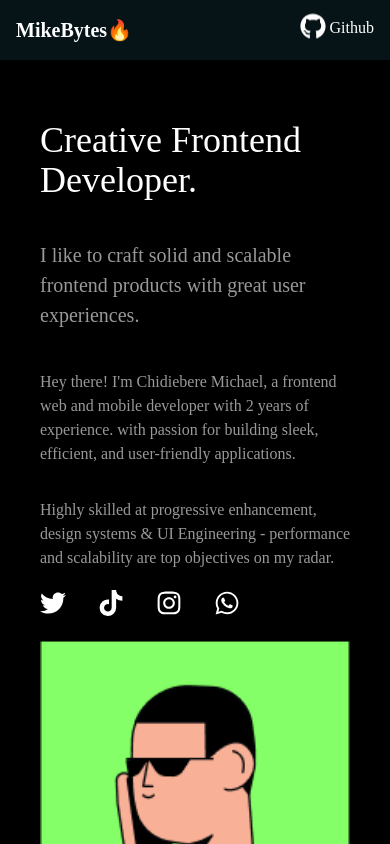
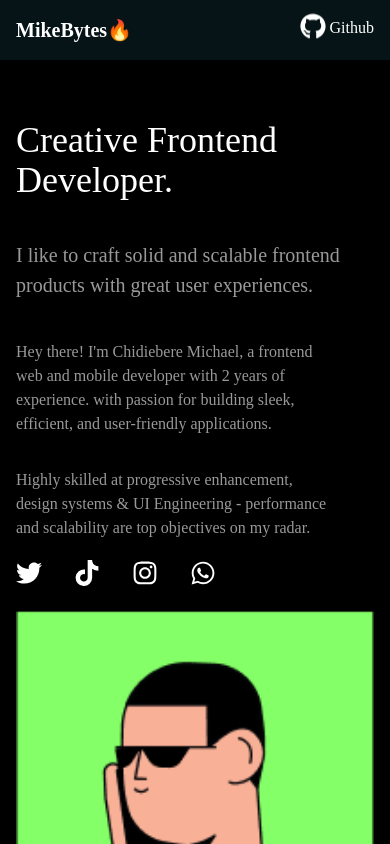
Before and after one commit to ChidiebereMichael18/Portfolio-V2, a React (Vite) app: page / in a window 390 px wide. Shown: the top 844 px of the page. Built offline with nearby package versions, Linux system fonts and the light colour scheme.

Commit message:
more paddings

```diff
--- a/src/components/About.jsx
+++ b/src/components/About.jsx
@@ -5,7 +5,7 @@ import { FaInstagram, FaTiktok,  FaTwitter,  FaWhatsapp } from "react-icons/fa";
 
 function About() {
   return (
-    <div className="md:mx-20 mx-10 mt-10 font-lato">
+    <div className="md:mx-20 mx-4 mt-10 font-lato">
       <div className="flex md:flex-col xl:flex-row flex-col justify-between">
           <div className="text-white mt-10 ">
             <div>
```
